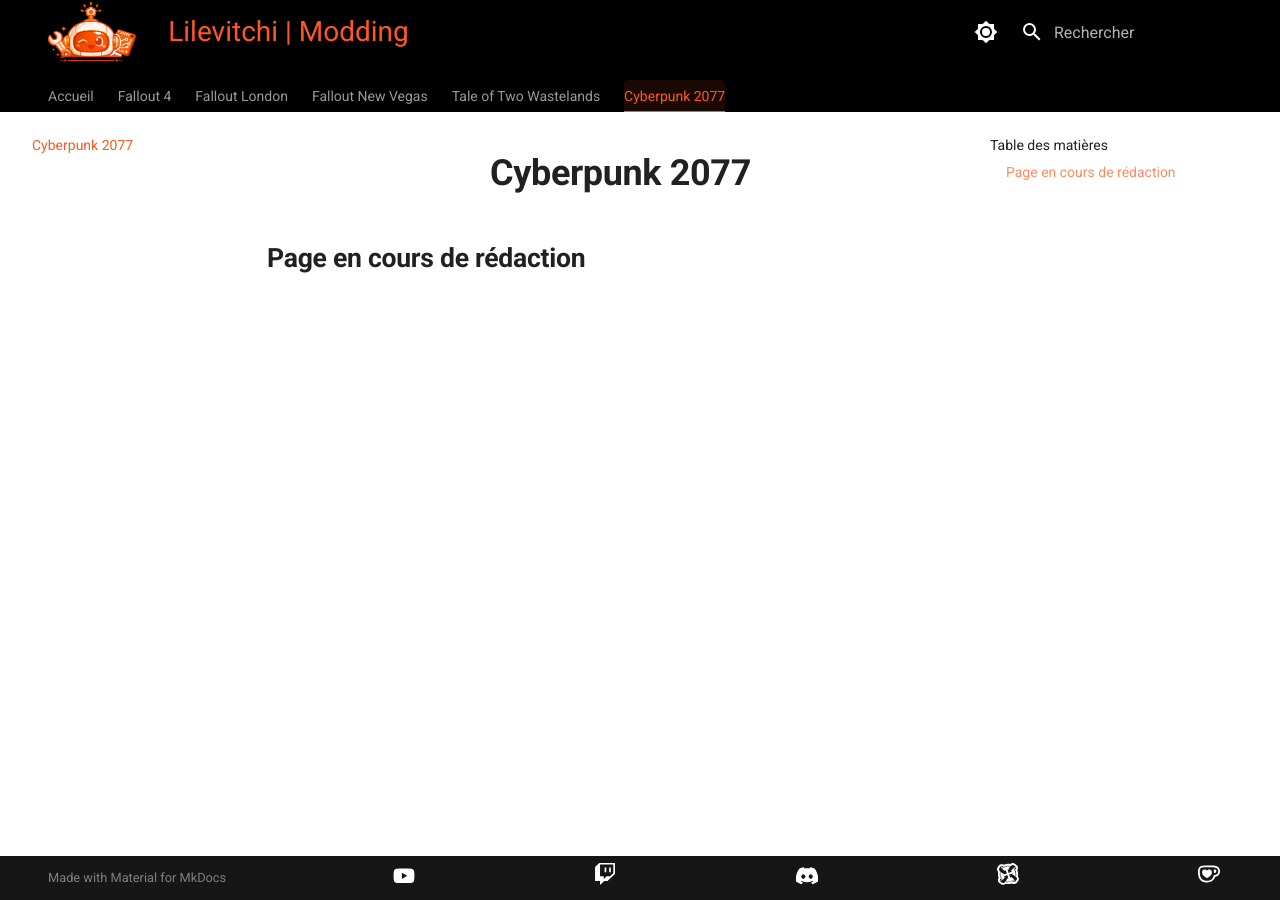
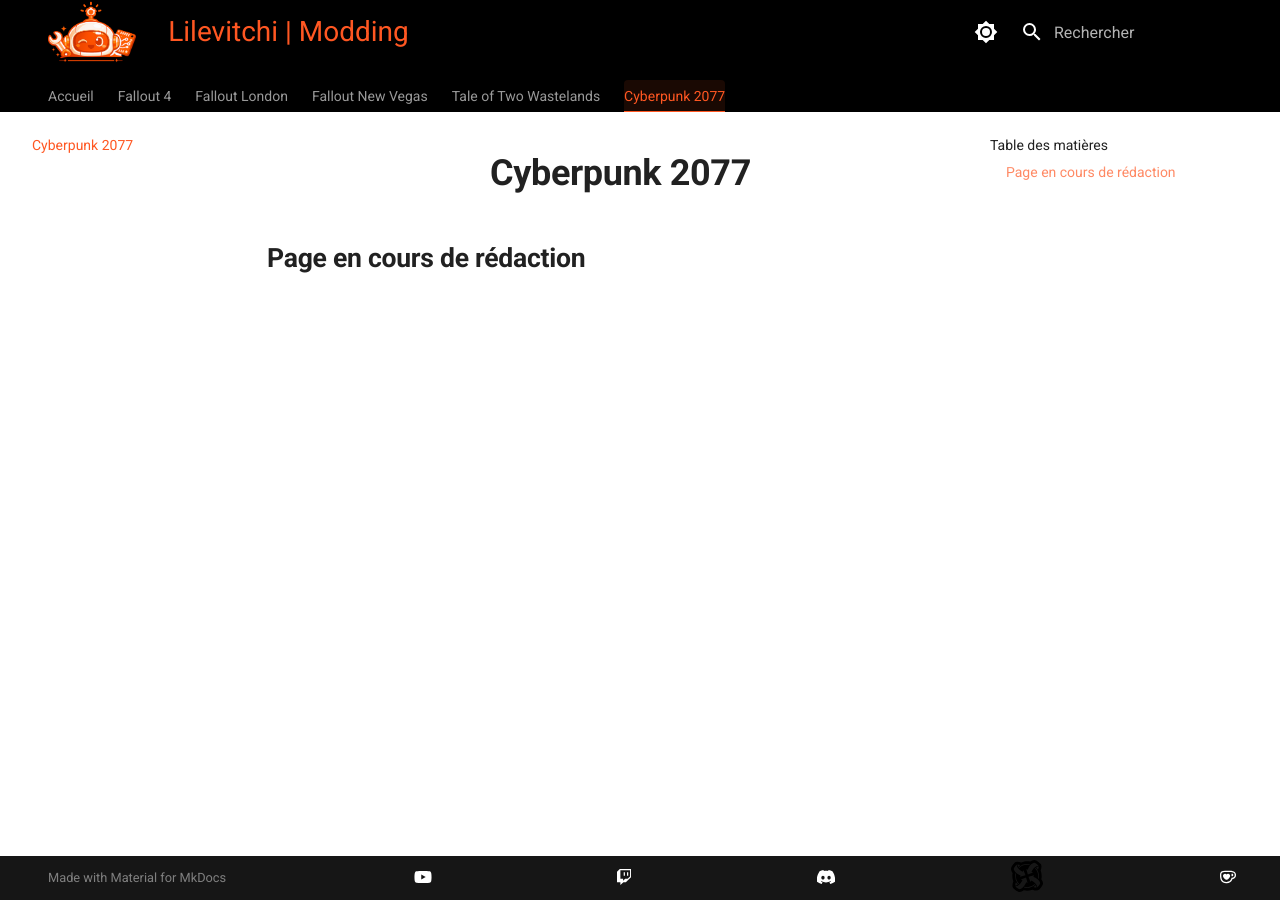
Before and after one commit to Lilevitchi/lilevitchi.github.io, an MkDocs documentation site: the page built from docs/cyberpunk/index.md, in a window 1280 px wide. Built offline with MkDocs 1.6.1 and Material for MkDocs 9.7.7, drawn with Linux system fonts in a browser that asks for light colours.

Commit message:
Update extra.css

```diff
--- a/docs/stylesheets/extra.css
+++ b/docs/stylesheets/extra.css
@@ -156,43 +156,7 @@
 }
 
 /* --- 9. RÉSEAUX SOCIAUX --- */
-.orange-icon-svg, .custom-social-icon {
-    height: 1.1rem !important;
-    width: auto !important;
-    vertical-align: middle;
-    display: inline-block;
-    filter: brightness(0) invert(1);
-    transition: filter 0.3s ease, transform 0.3s ease;
-}
 
-.md-social__link {
-    color: #ffffff !important;
-    transition: color 0.3s ease;
-    width: auto !important;
-    margin-right: 1.2rem !important;
-}
-
-.md-social__link:hover {
-    color: #ff5722 !important;
-}
-
-.md-typeset a:hover .orange-icon-svg,
-.md-social__link:hover .custom-social-icon {
-    filter: invert(48%) sepia(89%) saturate(2476%) hue-rotate(346deg) brightness(101%) contrast(101%) !important;
-}
-
-.md-social {
-    display: flex !important;
-    justify-content: flex-start !important;
-    flex-wrap: nowrap !important;
-    gap: 0 !important;
-    padding: 20px 0 !important;
-}
-
-.md-social__link svg {
-    max-height: 1.1rem !important;
-    width: 1.1rem !important;
-}
 
 /* ============================================================
    ============================================================ */
```
